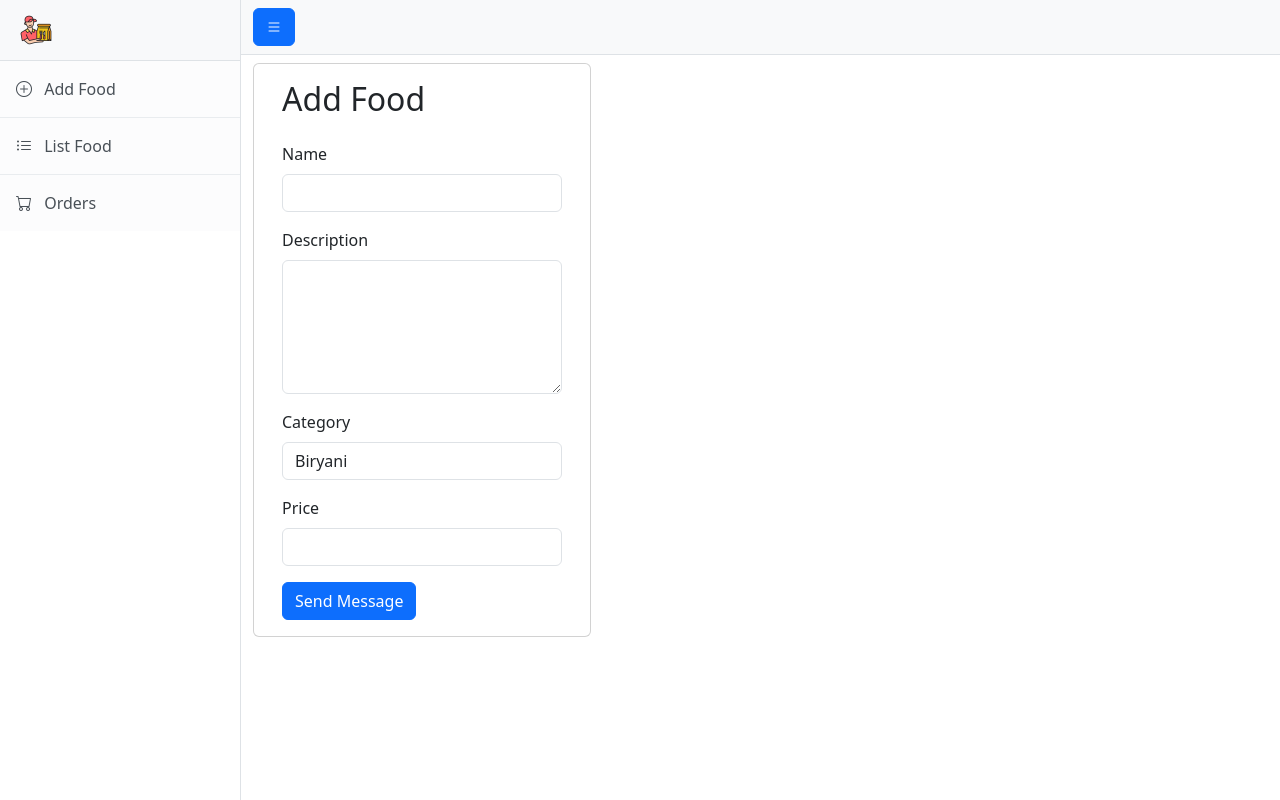
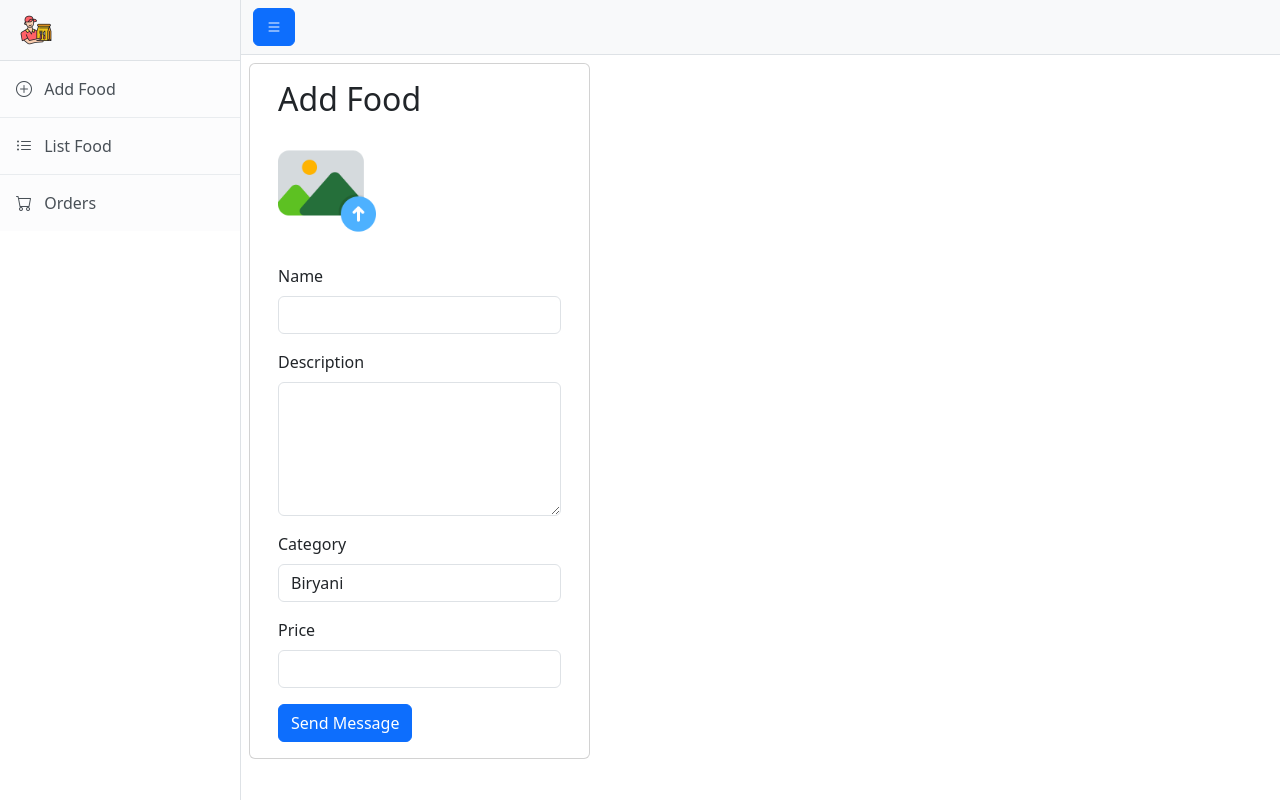
Before and after one commit to yilincaii/Foodies, a React (Vite) app in the folder adminpanel/: page /add in a window 1280 px wide. Built offline with nearby package versions, Linux system fonts and the light colour scheme.

Commit message:
feat(form): add upload icon and adjust layout for food details form

```diff
--- a/adminpanel/src/pages/AddFood/AddFood.jsx
+++ b/adminpanel/src/pages/AddFood/AddFood.jsx
@@ -1,13 +1,20 @@
 import React from 'react';
+import {assets} from '../../assets/assets';
 
 const AddFood = () => {
   return (
-        <div className="container mt-2">
+        <div className="mx-2 mt-2">
       <div className="row">
         <div className="card col-md-4">
           <div className="card-body">
             <h2 className="mb-4">Add Food</h2>
             <form>
+            <div className="mb-3">
+                <label htmlFor="image" className="form-label">
+                    <img src={assets.upload} alt="" width={98} />
+                </label>
+                <input type="file" className="form-control" id="image" required hidden />
+              </div>
               <div className="mb-3">
                 <label htmlfor="name" className="form-label">Name</label>
                 <input type="text" className="form-control" id="name" required name='name' />
```
